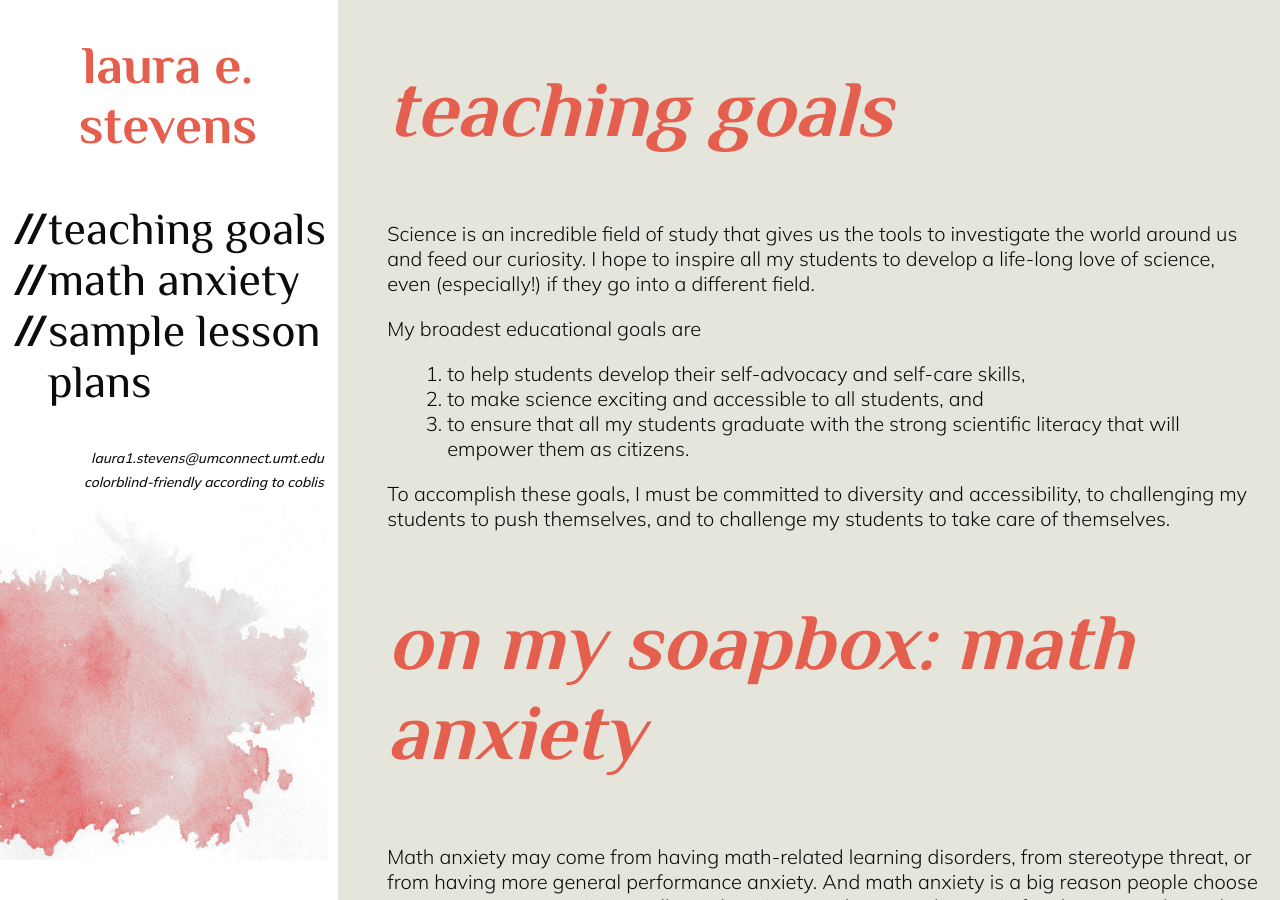
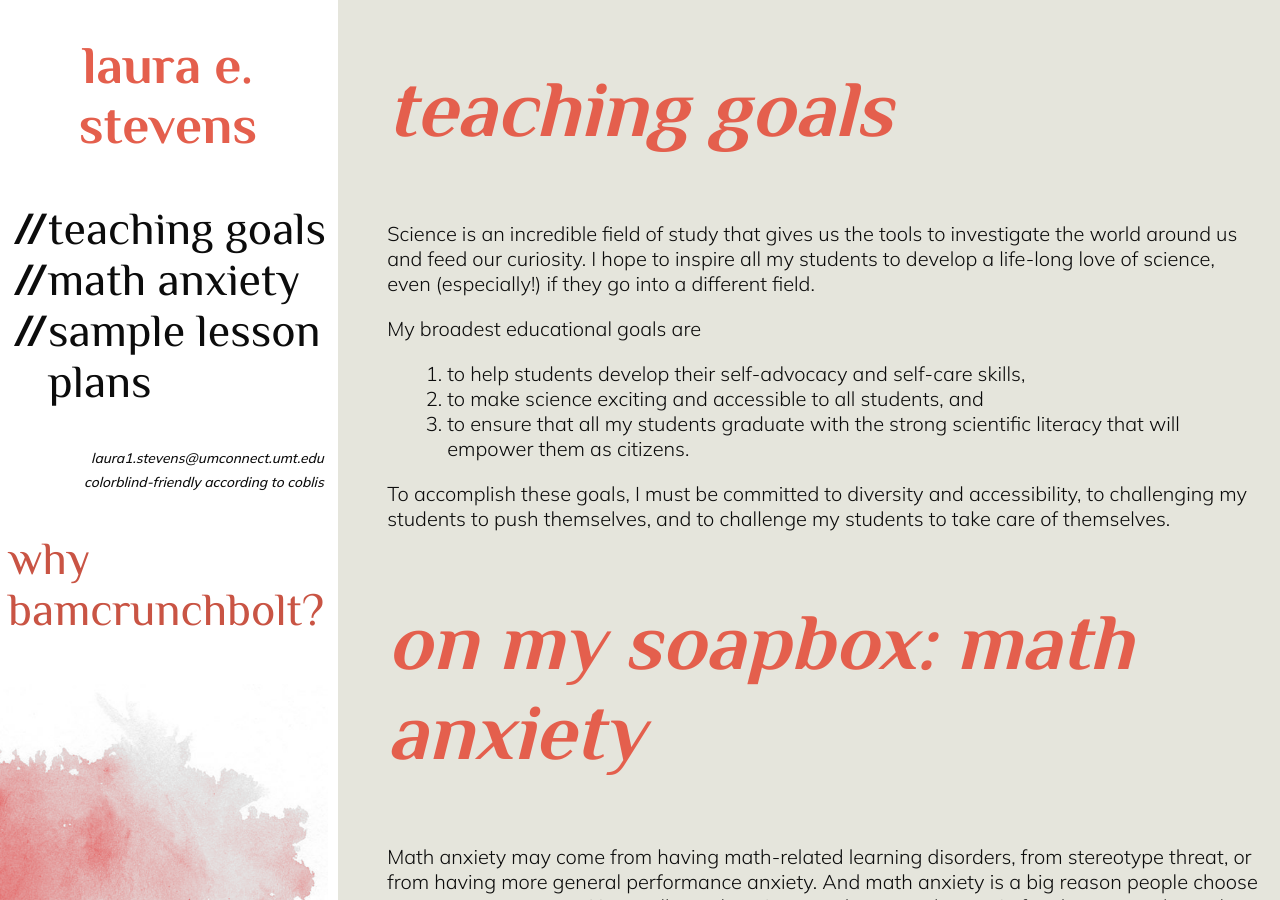
Before and after one commit to bamcrunchbolt/bamcrunchbolt.github.io, a Jekyll site: the page index.html, which Jekyll copies as it is, in a window 1280 px wide and 900 px high. Built offline with Jekyll 4.4.1, drawn with Linux system fonts in a browser that asks for light colours.

Commit message:
exciting new commit

```diff
--- a/index.html
+++ b/index.html
@@ -27,6 +27,7 @@ mailto:abuse@hotmail.com
 </a>
 -->&shy;mco&#x6e;n&#101;&#99;&#x74;&#46;&#x75;&#x6D;&#116;&#46;&#101;d&#x75;</a></p>
 <p class="footer"><a class="menu" href="https://www.color-blindness.com/coblis-color-blindness-simulator/">colorblind-friendly according to coblis</a></p>
+<p><a href="https://vimeo.com/5395163">Why bamcrunchbolt?</a></p>
 <img src="assets/img/water1.png"></img>
 </div>
 <div id="col-l">
```
